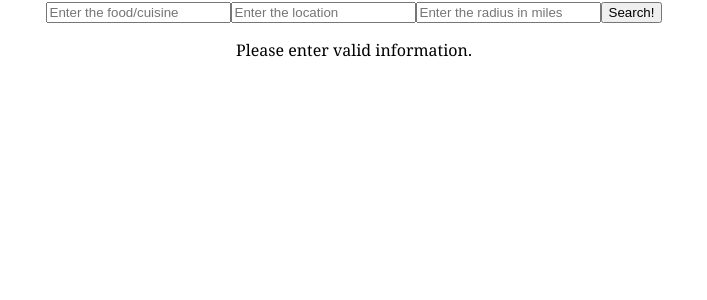
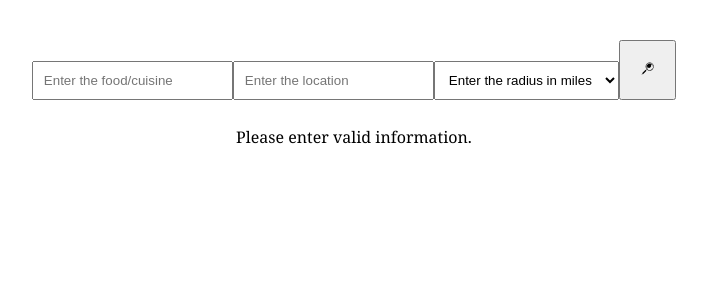
Before and after one commit to jessedellariley/fork-it-over, a React (Create React App) app: page / in a window 1280 px wide. Shown: the top 300 px of the page, without its empty margins (286-993 px from the left). Built offline with nearby package versions, Linux system fonts and the light colour scheme.

Commit message:
Added search icon, drop down menu

```diff
--- a/src/App.css
+++ b/src/App.css
@@ -1,3 +1,7 @@
+*{
+  padding: 10px;
+}
+
 .App {
   text-align: center;
 }
--- a/src/App.js
+++ b/src/App.js
@@ -1,4 +1,5 @@
 import './App.css';
+import { GiMagnifyingGlass } from "react-icons/gi";
 import { useState, useRef } from 'react';
 
 function App() {
@@ -38,8 +39,14 @@ function App() {
       <input ref={foodInput} placeholder="Enter the food/cuisine" type="text" name="food" required class="text"
         spellcheck="value" />
       <input ref={addressInput} placeholder="Enter the location" type="text" name="address" required class="text" spellcheck="value" />
-      <input ref={radiusInput} placeholder="Enter the radius in miles" type="text" name="radius" required class="text" spellcheck="value" />
-      <button onClick={onSavedUser}>Search!</button>
+      {/* <input ref={radiusInput} placeholder="Enter the radius in miles" type="text" name="radius" required class="text" spellcheck="value" /> */}
+      <select name="radius" ref={radiusInput}>
+        <option value="" disabled selected hidden>Enter the radius in miles</option>
+        <option value="5">Five</option>
+        <option value="10">Ten</option>
+        <option value="15">Fifteen</option>
+      </select>
+      <button onClick={onSavedUser}><GiMagnifyingGlass /></button>
       <p>Please enter valid information.</p>
       {/* <input type="submit" value="Submit" onClick={onSavedUser} /> */}
       {/* {res && res.length ? (
```
Also changed, not shown: package.json (+6 -1 lines), 1 other file (tests, documents, lock files or other folders).
